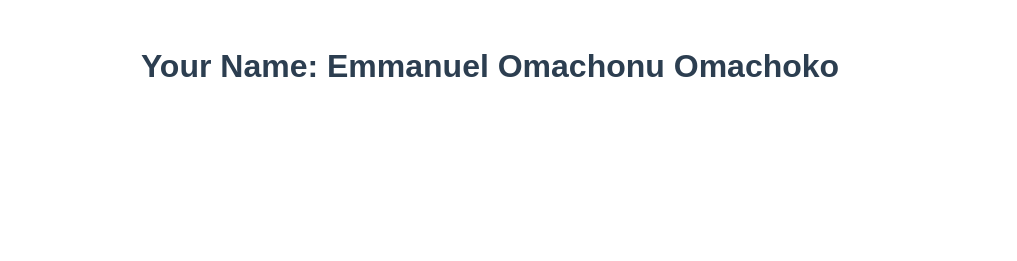
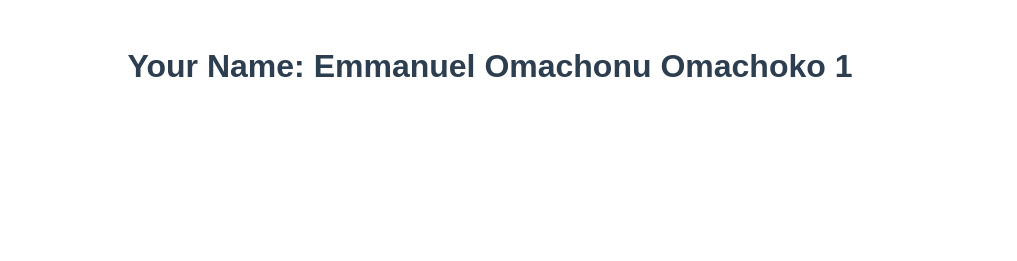
Before and after one commit to Choko16/cs3990_labs_Oractice_Omachonu, a plain HTML site: page lab1_index.html in a window 1280 px wide. Shown: the top 261 px of the page, 263-1280 px from the left. Drawn offline with Linux system fonts and the light colour scheme.

Commit message:
new chg 2

```diff
--- a/lab1_index.html
+++ b/lab1_index.html
@@ -12,7 +12,7 @@
     <!-- Header section with your photo -->
     <header>
         <img src="images/your-photo.jpg" alt="Your Name" class="profile-photo">
-        <h1>Your Name: Emmanuel Omachonu Omachoko</h1>
+        <h1>Your Name: Emmanuel Omachonu Omachoko 1</h1>
     </header>
 
     <!-- Personal Information Section -->
```
